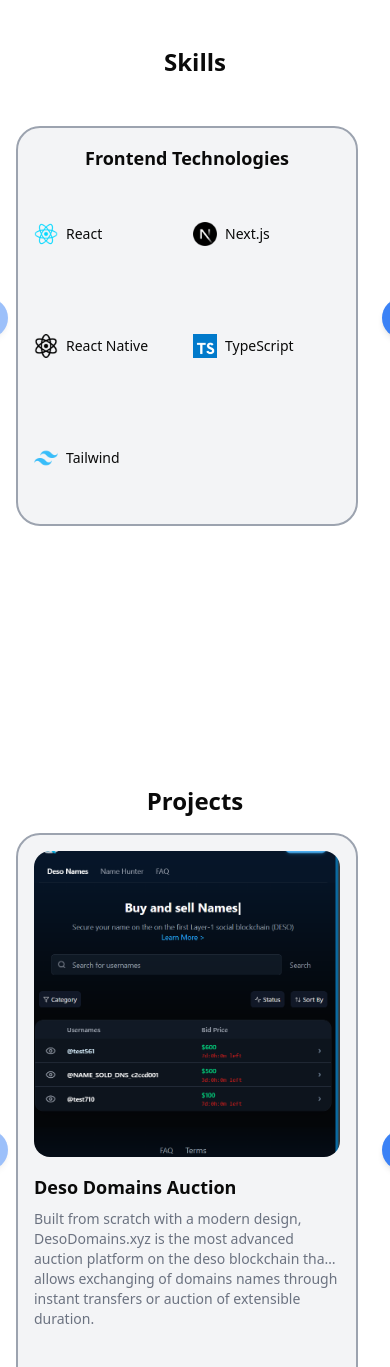
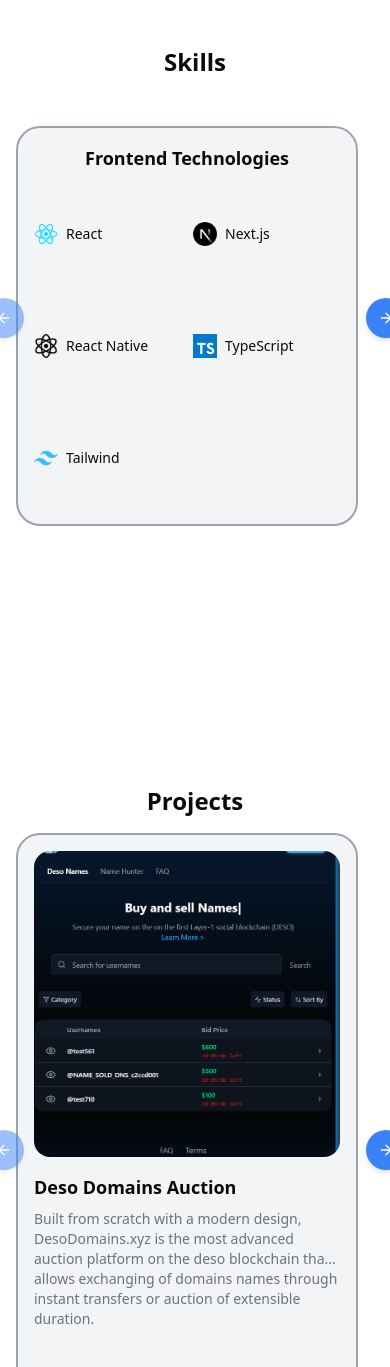
Before and after one commit to ZaelTesfaye/portfolio, a Next.js app: page / in a window 390 px wide. Shown: the part 1661-3028 px from the top of the page. Built offline with nearby package versions, Linux system fonts and the light colour scheme.

Commit message:
horizontal scroller fix

```diff
--- a/components/projects.jsx
+++ b/components/projects.jsx
@@ -28,7 +28,7 @@ export default function Projects() {
       <div className="container mx-auto px-4">
         <h1 className="text-2xl md:text-3xl font-bold text-center">Projects</h1>
 
-        <Carousel opts={{ align: 'start' }} className="w-full relative">
+        <Carousel opts={{ align: 'start' }} className="w-full relative" style={{ overflow: 'visible' }}>
           <CarouselContent className="px-2 md:px-6 pt-4">
             {projects.map((project, index) => (
               <CarouselItem
@@ -120,14 +120,14 @@ export default function Projects() {
           </CarouselContent>
 
           {/* Buttons always visible on small screens */}
-          <div className="sm:hidden flex justify-between absolute top-1/2 left-0 right-0 px-2 z-20 -translate-y-1/2 pointer-events-auto">
-            <CarouselPrevious className="bg-blue-500 text-white hover:bg-blue-600 border-none shadow-md pointer-events-auto w-10 h-10 rounded-full flex items-center justify-center" />
-            <CarouselNext className="bg-blue-500 text-white hover:bg-blue-600 border-none shadow-md pointer-events-auto w-10 h-10 rounded-full flex items-center justify-center" />
+          <div className="sm:hidden flex justify-between absolute top-1/2 left-4 right-4 z-30 -translate-y-1/2 pointer-events-auto">
+            <CarouselPrevious className="bg-blue-500 text-white hover:bg-blue-600 border-none shadow-md pointer-events-auto min-w-10 min-h-10 w-10 h-10 rounded-full flex items-center justify-center" />
+            <CarouselNext className="bg-blue-500 text-white hover:bg-blue-600 border-none shadow-md pointer-events-auto min-w-10 min-h-10 w-10 h-10 rounded-full flex items-center justify-center" />
           </div>
 
           {/* Default buttons for larger screens */}
-          <CarouselPrevious className="hidden sm:flex bg-blue-500 text-white hover:bg-blue-600 border-none shadow-md w-12 h-12 rounded-full" />
-          <CarouselNext className="hidden sm:flex bg-blue-500 text-white hover:bg-blue-600 border-none shadow-md w-12 h-12 rounded-full" />
+          <CarouselPrevious className="hidden sm:flex bg-blue-500 text-white hover:bg-blue-600 border-none shadow-md min-w-12 min-h-12 w-12 h-12 rounded-full" />
+          <CarouselNext className="hidden sm:flex bg-blue-500 text-white hover:bg-blue-600 border-none shadow-md min-w-12 min-h-12 w-12 h-12 rounded-full" />
         </Carousel>
       </div>
     </motion.section>
--- a/components/skills.jsx
+++ b/components/skills.jsx
@@ -78,7 +78,7 @@ export default function Skills() {
           Skills
         </h1>
 
-        <Carousel opts={{ align: 'start' }} className="w-full relative">
+        <Carousel opts={{ align: 'start' }} className="w-full relative" style={{ overflow: 'visible' }}>
           <CarouselContent className="px-2 md:px-6 pt-4">
             {devSKills.categories.map((category, index) => (
               <CarouselItem
@@ -117,14 +117,14 @@ export default function Skills() {
           </CarouselContent>
 
           {/* Buttons always visible on small screens */}
-          <div className="sm:hidden flex justify-between absolute top-1/2 left-0 right-0 px-2 z-20 -translate-y-1/2 pointer-events-auto">
-            <CarouselPrevious className="bg-blue-500 text-white hover:bg-blue-600 border-none shadow-md pointer-events-auto w-10 h-10 rounded-full flex items-center justify-center" />
-            <CarouselNext className="bg-blue-500 text-white hover:bg-blue-600 border-none shadow-md pointer-events-auto w-10 h-10 rounded-full flex items-center justify-center" />
+          <div className="sm:hidden flex justify-between absolute top-1/2 left-4 right-4 z-30 -translate-y-1/2 pointer-events-auto">
+            <CarouselPrevious className="bg-blue-500 text-white hover:bg-blue-600 border-none shadow-md pointer-events-auto min-w-10 min-h-10 w-10 h-10 rounded-full flex items-center justify-center" />
+            <CarouselNext className="bg-blue-500 text-white hover:bg-blue-600 border-none shadow-md pointer-events-auto min-w-10 min-h-10 w-10 h-10 rounded-full flex items-center justify-center" />
           </div>
 
           {/* Default buttons for larger screens */}
-          <CarouselPrevious className="hidden sm:flex bg-blue-500 text-white hover:bg-blue-600 border-none shadow-md w-12 h-12 rounded-full" />
-          <CarouselNext className="hidden sm:flex bg-blue-500 text-white hover:bg-blue-600 border-none shadow-md w-12 h-12 rounded-full" />
+          <CarouselPrevious className="hidden sm:flex bg-blue-500 text-white hover:bg-blue-600 border-none shadow-md min-w-12 min-h-12 w-12 h-12 rounded-full" />
+          <CarouselNext className="hidden sm:flex bg-blue-500 text-white hover:bg-blue-600 border-none shadow-md min-w-12 min-h-12 w-12 h-12 rounded-full" />
         </Carousel>
       </div>
     </motion.section>
```
